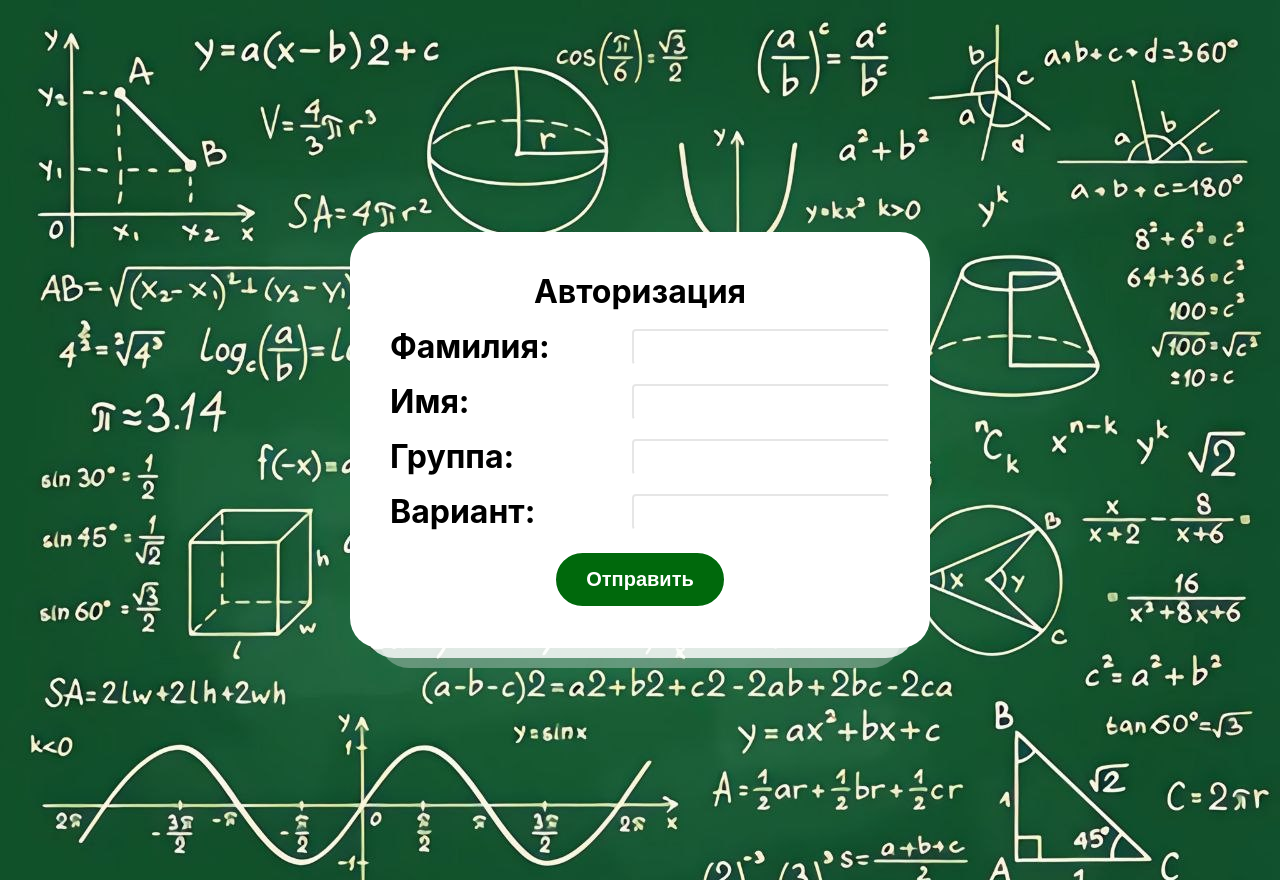
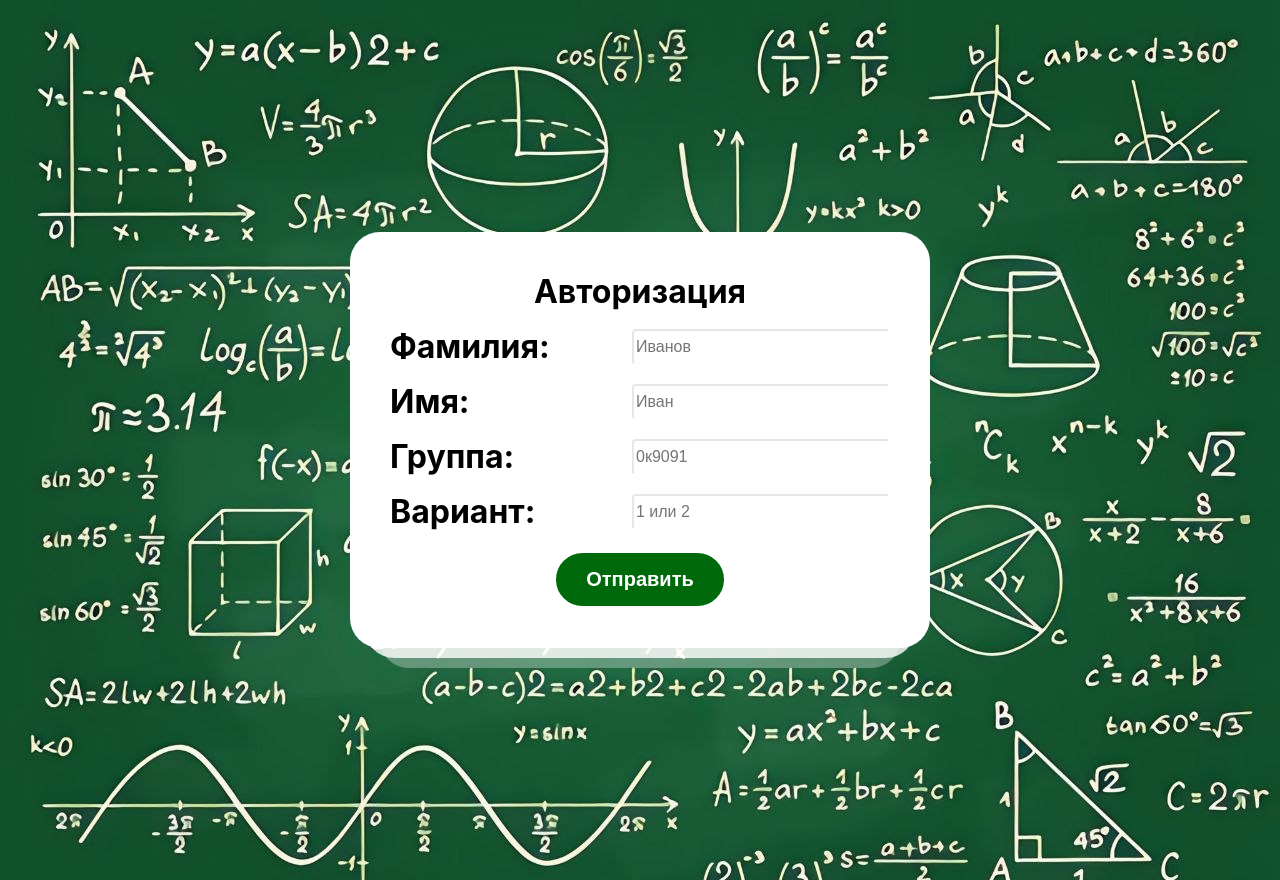
Before and after one commit to VihrKraft/math-test, a React (Create React App) app: page / in a window 1280 px wide. Built offline with nearby package versions, Linux system fonts and the light colour scheme; no server answers.

Commit message:
add placeholder to input

```diff
--- a/src/components/Autorization.jsx
+++ b/src/components/Autorization.jsx
@@ -8,19 +8,19 @@ export const Autorisation = (props) => {
             <h1 className='jumping'>Авторизация</h1>
             <div className="f-el">
                 <label className='title jumping'>{"Фамилия: "}</label>
-                <input type="text" value={props.surname} onChange={(event) => props.setSurname(event.target.value.slice(0, 20))}/>
+                <input type="text" value={props.surname} placeholder='Иванов' onChange={(event) => props.setSurname(event.target.value.slice(0, 20))}/>
             </div>
             <div className="f-el">
                 <label className='title jumping'>{"Имя: "}</label>
-                <input type="text" value={props.name} onChange={(event) => props.setName(event.target.value.slice(0, 20))}/>
+                <input type="text" value={props.name} placeholder='Иван' onChange={(event) => props.setName(event.target.value.slice(0, 20))}/>
             </div>
             <div className="f-el">
                 <label className='title jumping'>{"Группа: "}</label>
-                <input type="text" value={props.group} onChange={(event) => props.setGroup(event.target.value.slice(0, 6))}/>
+                <input type="text" value={props.group} placeholder='0к9091' onChange={(event) => props.setGroup(event.target.value.slice(0, 6))}/>
             </div>
             <div className="f-el">
                 <label className='title jumping'>{"Вариант: "}</label>
-                <input type="text" value={props.option} onChange={(event) => props.setOption(event.target.value.slice(0, 1))}/>
+                <input type="text" value={props.option} placeholder='1 или 2' onChange={(event) => props.setOption(event.target.value.slice(0, 1))}/>
             </div>
             <button>Отправить</button>
         </form>
```
